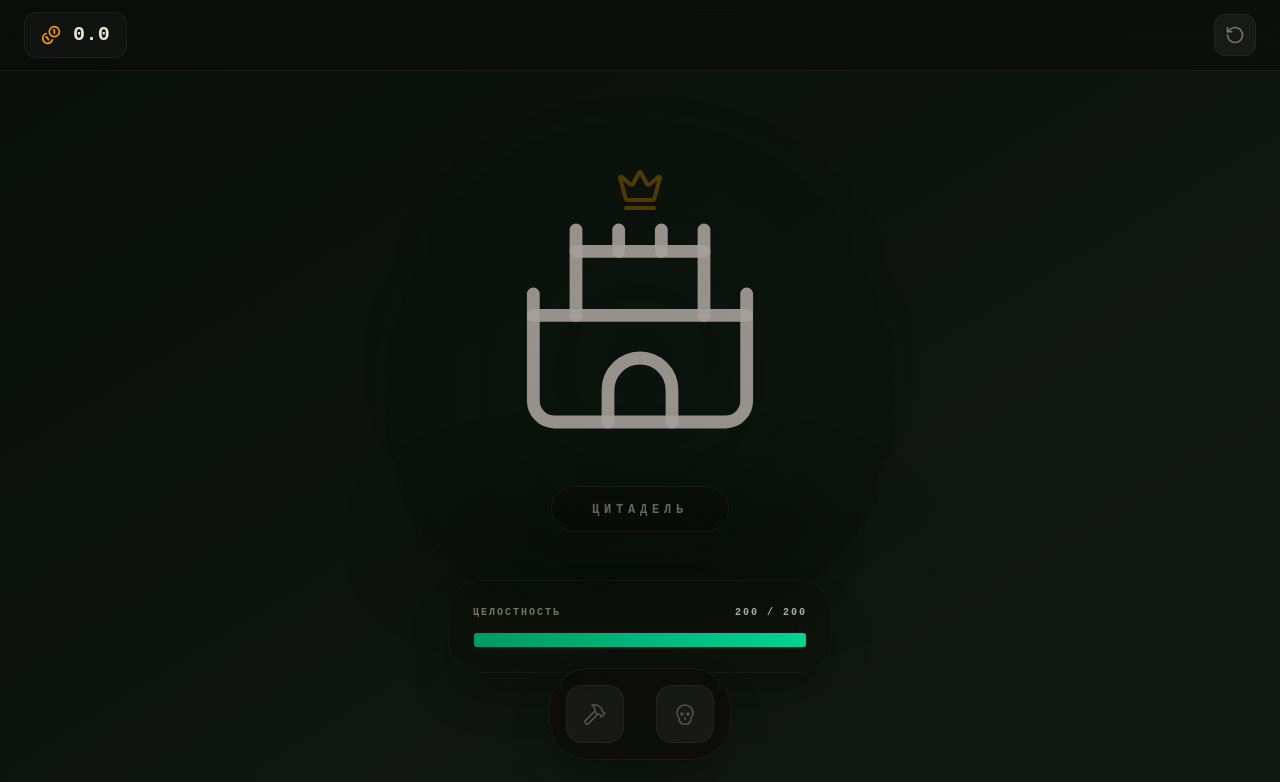
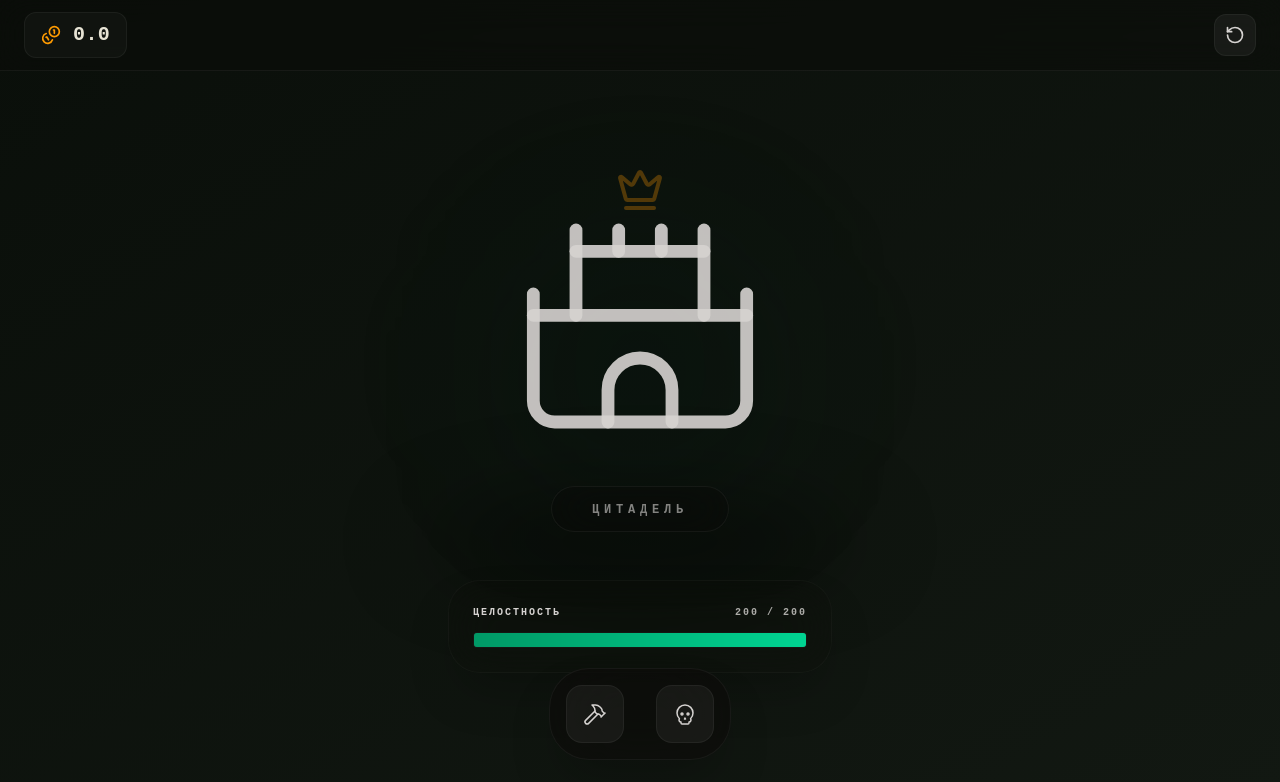
Before and after one commit to existingwinner/game-medieval-clicker, a React (Vite) app: page / in a window 1280 px wide. Shown: the top 782 px of the page. Built offline with nearby package versions, Linux system fonts and the light colour scheme; a web font is replaced by a local one.

Commit message:
цвета

```diff
--- a/src/components/game/BuildingsPanel.tsx
+++ b/src/components/game/BuildingsPanel.tsx
@@ -29,12 +29,12 @@ export const BuildingsPanel = ({
       }`}
     >
       <div className="flex items-center justify-between p-6 border-b border-white/5">
-        <h2 className="text-sm font-bold text-amber-200/60 uppercase tracking-[0.3em] flex items-center gap-3">
+        <h2 className="text-sm font-bold text-amber-100 uppercase tracking-[0.3em] flex items-center gap-3">
           <Hammer className="w-4 h-4" /> Архитектура
         </h2>
         <button
           onClick={onClose}
-          className="p-2 hover:bg-white/5 rounded-full transition-all text-stone-600"
+          className="p-2 hover:bg-white/5 rounded-full transition-all text-stone-300"
         >
           <X className="w-5 h-5" />
         </button>
@@ -57,7 +57,7 @@ export const BuildingsPanel = ({
                 <div className="font-bold text-stone-100 text-sm tracking-wide">
                   {b.name}
                 </div>
-                <div className="text-[10px] text-stone-500 mt-1 uppercase tracking-tighter italic">
+                <div className="text-[10px] text-stone-300 mt-1 uppercase tracking-tighter italic">
                   {b.description}
                 </div>
               </div>
@@ -65,7 +65,7 @@ export const BuildingsPanel = ({
 
             {b.count > 0 && (
               <>
-                <div className="mb-4 text-[9px] uppercase tracking-widest text-stone-600 font-bold flex justify-between">
+                <div className="mb-4 text-[9px] uppercase tracking-widest text-stone-300 font-bold flex justify-between">
                   <span>Статус</span>
                   <span>{Math.ceil(b.currentHP)} HP</span>
                 </div>
@@ -86,7 +86,7 @@ export const BuildingsPanel = ({
                     disabled={!canAfford || gameOver}
                     className={`py-2.5 rounded-xl font-bold text-[10px] transition-all border ${
                       canAfford
-                        ? 'bg-amber-500/5 border-amber-500/20 text-amber-200/70 hover:bg-amber-500/10'
+                        ? 'bg-amber-500/5 border-amber-500/20 text-amber-100 hover:bg-amber-500/10'
                         : 'bg-stone-900/20 border-white/[0.02] text-stone-700 opacity-40 cursor-not-allowed'
                     }`}
                   >
--- a/src/components/game/Castle.tsx
+++ b/src/components/game/Castle.tsx
@@ -30,11 +30,11 @@ export const Castle = forwardRef<HTMLButtonElement, CastleProps>(
             }`}
           >
             <div className="relative drop-shadow-[0_40px_60px_rgba(0,0,0,0.8)]">
-              <CastleIcon className="w-48 h-48 sm:w-64 sm:h-64 text-stone-400/90" strokeWidth={1.2} />
+              <CastleIcon className="w-48 h-48 sm:w-64 sm:h-64 text-stone-300/90" strokeWidth={1.2} />
               <Crown className="absolute -top-8 left-1/2 -translate-x-1/2 w-12 h-12 text-amber-500/40 animate-pulse" />
             </div>
             <div className="mt-8 px-10 py-2.5 bg-stone-950/40 backdrop-blur-xl rounded-full border border-white/5">
-              <span className="text-stone-400 text-xs font-bold tracking-[0.4em] uppercase opacity-60">
+              <span className="text-stone-300 text-xs font-bold tracking-[0.4em] uppercase opacity-60">
                 Цитадель
               </span>
             </div>
@@ -43,7 +43,7 @@ export const Castle = forwardRef<HTMLButtonElement, CastleProps>(
 
         {/* Health Bar Card */}
         <div className="w-72 sm:w-96 bg-stone-950/20 backdrop-blur-xl p-6 rounded-[2rem] border border-white/[0.03] shadow-2xl">
-          <div className="flex justify-between items-center mb-3 text-[10px] uppercase tracking-[0.2em] font-bold text-stone-500">
+          <div className="flex justify-between items-center mb-3 text-[10px] uppercase tracking-[0.2em] font-bold text-stone-300">
             <span>Целостность</span>
             <span className="text-stone-300/80">
               {Math.ceil(castleHP)} / {maxCastleHP}
--- a/src/components/game/FloatingControls.tsx
+++ b/src/components/game/FloatingControls.tsx
@@ -30,7 +30,7 @@ export const FloatingControls = ({
           className={`p-4 rounded-2xl transition-all duration-500 border ${
             showBuildings
               ? 'bg-amber-500/20 text-amber-400 border-amber-500/40'
-              : 'bg-white/5 text-stone-600 hover:text-stone-300 border-white/5'
+              : 'bg-white/5 text-stone-300 hover:text-stone-300 border-white/5'
           }`}
         >
           <Hammer className="w-6 h-6" strokeWidth={1.5} />
@@ -59,7 +59,7 @@ export const FloatingControls = ({
           className={`p-4 rounded-2xl transition-all duration-500 border ${
             showRaid
               ? 'bg-rose-500/20 text-rose-400 border-rose-500/40'
-              : 'bg-white/5 text-stone-600 hover:text-stone-300 border-white/5'
+              : 'bg-white/5 text-stone-300 hover:text-stone-300 border-white/5'
           }`}
         >
           <Skull className="w-6 h-6" strokeWidth={1.5} />
--- a/src/components/game/Header.tsx
+++ b/src/components/game/Header.tsx
@@ -26,7 +26,7 @@ export const Header = ({ points, totalIncome, onReset }: HeaderProps) => {
       </div>
       <button
         onClick={onReset}
-        className="p-2.5 bg-white/5 hover:bg-rose-900/20 rounded-xl border border-white/5 transition-all text-stone-500 hover:text-rose-400"
+        className="p-2.5 bg-white/5 hover:bg-rose-900/20 rounded-xl border border-white/5 transition-all text-stone-300 hover:text-rose-400"
       >
         <RotateCcw className="w-5 h-5" />
       </button>
--- a/src/components/modals/GameOverScreen.tsx
+++ b/src/components/modals/GameOverScreen.tsx
@@ -16,7 +16,7 @@ export const GameOverScreen = ({ isGameOver, wave, onRestart }: GameOverScreenPr
         <h2 className="text-2xl font-bold text-rose-100 tracking-[0.2em] uppercase mb-2">
           Цитадель пала
         </h2>
-        <div className="text-4xl font-bold text-amber-500/80 mb-10 tabular-nums">
+        <div className="text-4xl font-bold text-amber-300 mb-10 tabular-nums">
           {wave}
           <span className="text-[10px] block opacity-40 uppercase tracking-[0.3em] mt-2">
             Выдержано волн
--- a/src/components/modals/RaidNotification.tsx
+++ b/src/components/modals/RaidNotification.tsx
@@ -19,7 +19,7 @@ export const RaidNotification = ({ showStart, showEnd, goblins, wave }: RaidNoti
           className="fixed inset-0 flex items-center justify-center z-50 pointer-events-none p-4"
         >
           <div className="bg-[#1a0505]/95 border border-rose-900/50 backdrop-blur-xl rounded-2xl p-8 text-center shadow-2xl">
-            <Skull className="w-16 h-16 mx-auto mb-4 text-rose-500" />
+            <Skull className="w-16 h-16 mx-auto mb-4 text-rose-300" />
             <div className="text-3xl font-bold text-rose-100 tracking-[0.2em] uppercase">
               Набег орды!
             </div>
--- a/src/components/modals/ResetDialog.tsx
+++ b/src/components/modals/ResetDialog.tsx
@@ -16,19 +16,19 @@ export const ResetDialog = ({ isOpen, onConfirm, onCancel }: ResetDialogProps) =
         <h3 className="text-lg font-bold text-stone-100 uppercase tracking-widest mb-4">
           Отречение
         </h3>
-        <p className="text-stone-500 text-sm mb-8 leading-relaxed font-sans font-bold">
+        <p className="text-stone-300 text-sm mb-8 leading-relaxed font-sans font-bold">
           Вы уверены, что хотите стереть всю историю своего правления?
         </p>
         <div className="flex gap-3">
           <button
             onClick={onConfirm}
-            className="flex-1 py-3.5 bg-rose-600/10 hover:bg-rose-600/20 text-rose-500 rounded-xl font-bold text-[10px] uppercase tracking-widest border border-rose-600/20 transition-all"
+            className="flex-1 py-3.5 bg-rose-600/10 hover:bg-rose-600/20 text-rose-300 rounded-xl font-bold text-[10px] uppercase tracking-widest border border-rose-600/20 transition-all"
           >
             Сброс
           </button>
           <button
             onClick={onCancel}
-            className="flex-1 py-3.5 bg-white/5 hover:bg-white/10 text-stone-400 rounded-xl font-bold text-[10px] uppercase tracking-widest border border-white/5 transition-all"
+            className="flex-1 py-3.5 bg-white/5 hover:bg-white/10 text-stone-300 rounded-xl font-bold text-[10px] uppercase tracking-widest border border-white/5 transition-all"
           >
             Отмена
           </button>
```
Also changed, not shown: src/components/game/RaidPanel.tsx (+8 -8 lines).
